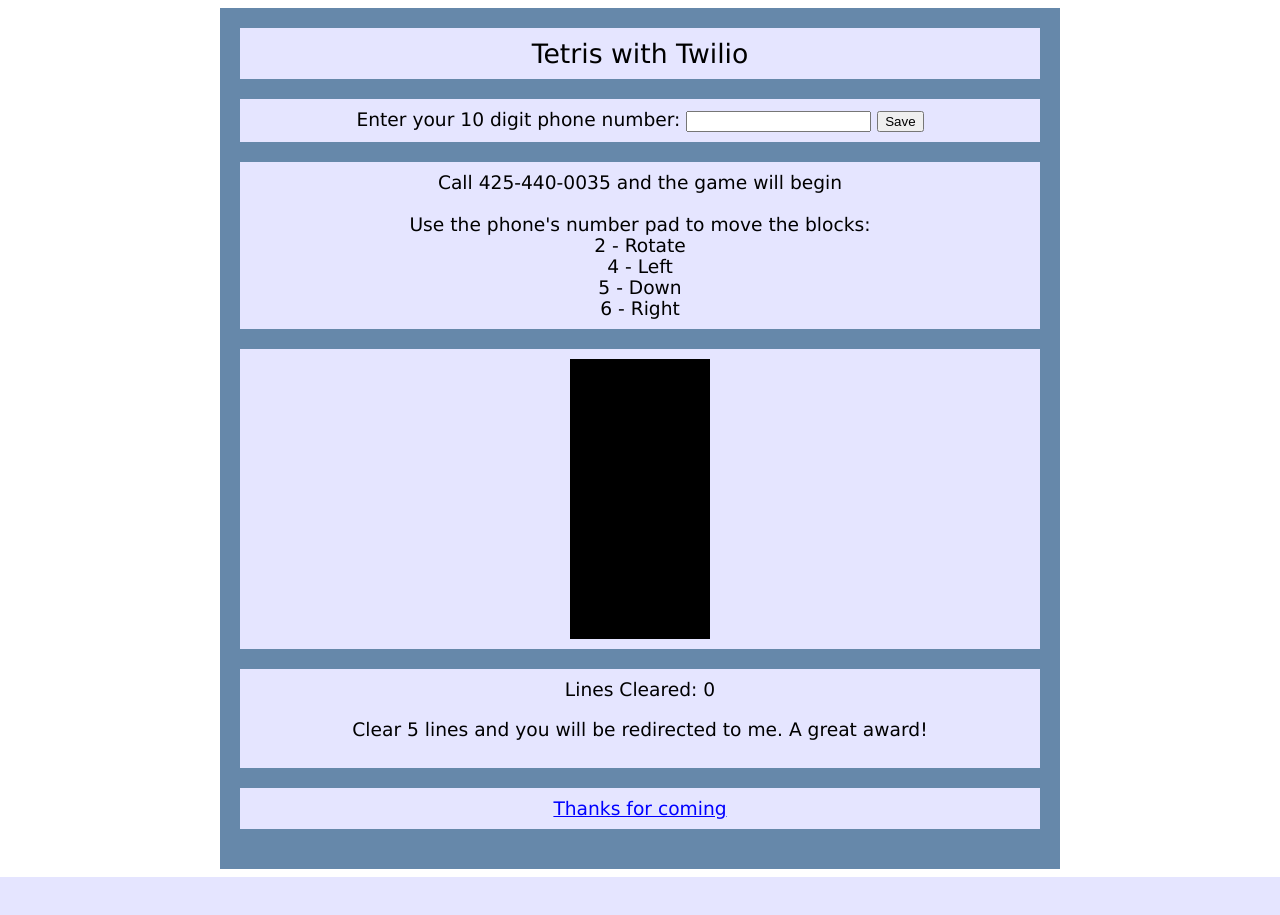
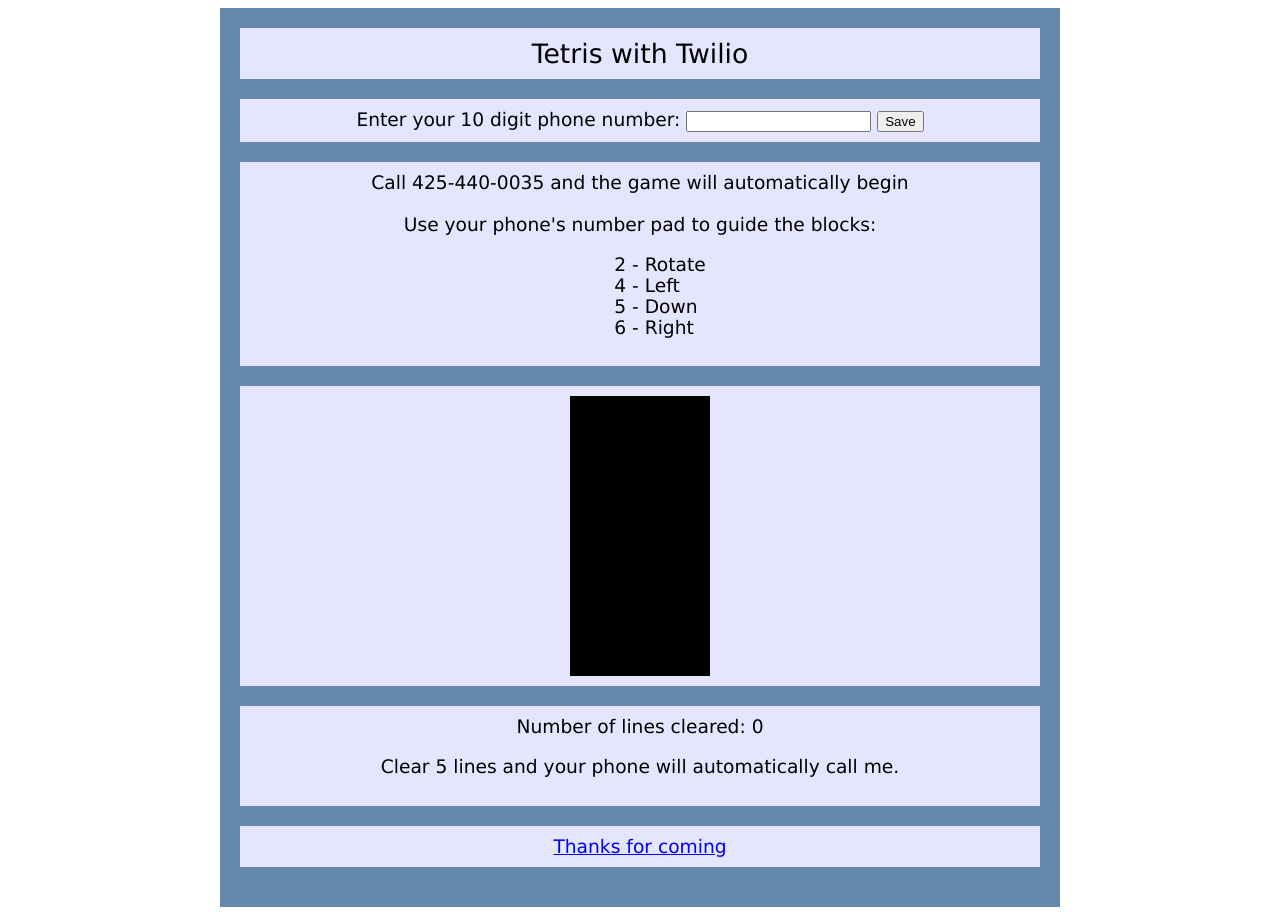
Before and after one commit to evanlong/tetris-with-twilio, a Python web app: template templates/index.html in a window 1280 px wide. Before the commit the page ends 877 px from the top, so only its background shows below. Run offline with Jinja, Linux system fonts and the light colour scheme; the template is opened without the code that fills it, so the values that code supplies are empty; some libraries are stand-ins or nearby versions.

Commit message:
updating some bits and pieces

```diff
--- a/main.py
+++ b/main.py
@@ -1,4 +1,4 @@
-#!/usr/bin/python
+#!/usr/bin/env python
 
 import tornado.httpserver
 import tornado.ioloop
--- a/static/style.css
+++ b/static/style.css
@@ -21,6 +21,12 @@ a {
   height: 10px;
   background: red;
   z-index: 1;
+}
+
+.commands {
+  text-align: left;
+  list-style-type: none;
+  display: inline-block;
 }
 
 #header {
--- a/templates/index.html
+++ b/templates/index.html
@@ -21,12 +21,14 @@
         </span>
       </div>
       <div class="lightbackground_center">
-        Call 425-440-0035 and the game will begin<br /><br />
-        Use the phone's number pad to move the blocks:<br />
-        2 - Rotate <br />
-        4 - Left <br />
-        5 - Down <br />
-        6 - Right <br />
+        Call 425-440-0035 and the game will automatically begin<br /><br />
+        Use your phone's number pad to guide the blocks:<br />
+        <ul class="commands">
+          <li>2 - Rotate</li>
+          <li>4 - Left</li>
+          <li>5 - Down</li>
+          <li>6 - Right</li>
+        </ul>
       </div>
       <div id="info" class="lightbackground">
         <div style="margin:auto; height:280px;width:140px;">
@@ -34,8 +36,8 @@
         </div>
       </div>
       <div class="lightbackground_center">
-        Lines Cleared: <span id="lines_cleared">0</span>
-        <p>Clear 5 lines and you will be redirected to me. A great award!</p>
+        Number of lines cleared: <span id="lines_cleared">0</span>
+        <p>Clear 5 lines and your phone will automatically call me.</p>
       </div>
       <div class="lightbackground_center">
         <a href="/quit">Thanks for coming</a>
--- a/templates/thanks.html
+++ b/templates/thanks.html
@@ -8,10 +8,8 @@
     <p>Thanks for playing! {{ msg }} Also, don't forget to checkout:</p>
     <ul>
       <li><a href="http://www.evanlong.info/">My homepage</a></li>
-      <li><a href="http://www.infectmac.com/">My blog</a></li>
-      <li><a href="http://www.chipmark.com/">Chipmark (a great bookmarking application done by students at the University of Minnesota)</a></li>
-      <li><a href="http://bitbucket.org/evanlong/twilio-tetris-game/">Source Code</a></li>
-      <li>email: <a href="mailto:annglove+tetris@gmail.com">annglove+tetris@gmail.com</a></li>
+      <li><a href="https://github.com/evanlong/tetris-with-twilio/">Source Code</a></li>
+      <li>Feel free to contact me at: <a href="mailto:annglove@gmail.com">annglove@gmail.com</a></li>
     </ul>
     <script type="text/javascript">
       var gaJsHost = (("https:" == document.location.protocol) ? "https://ssl." : "http://www.");
```
